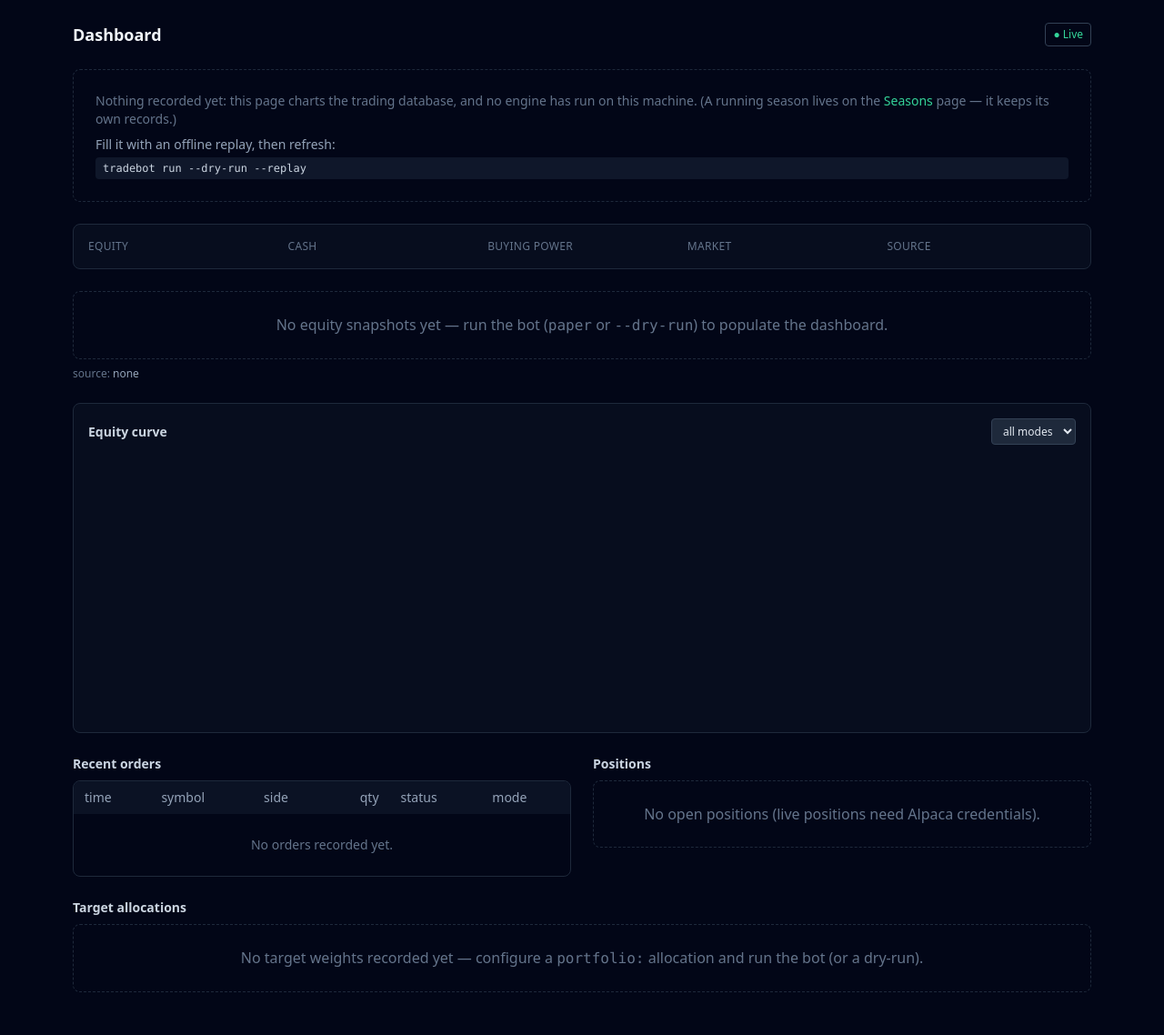
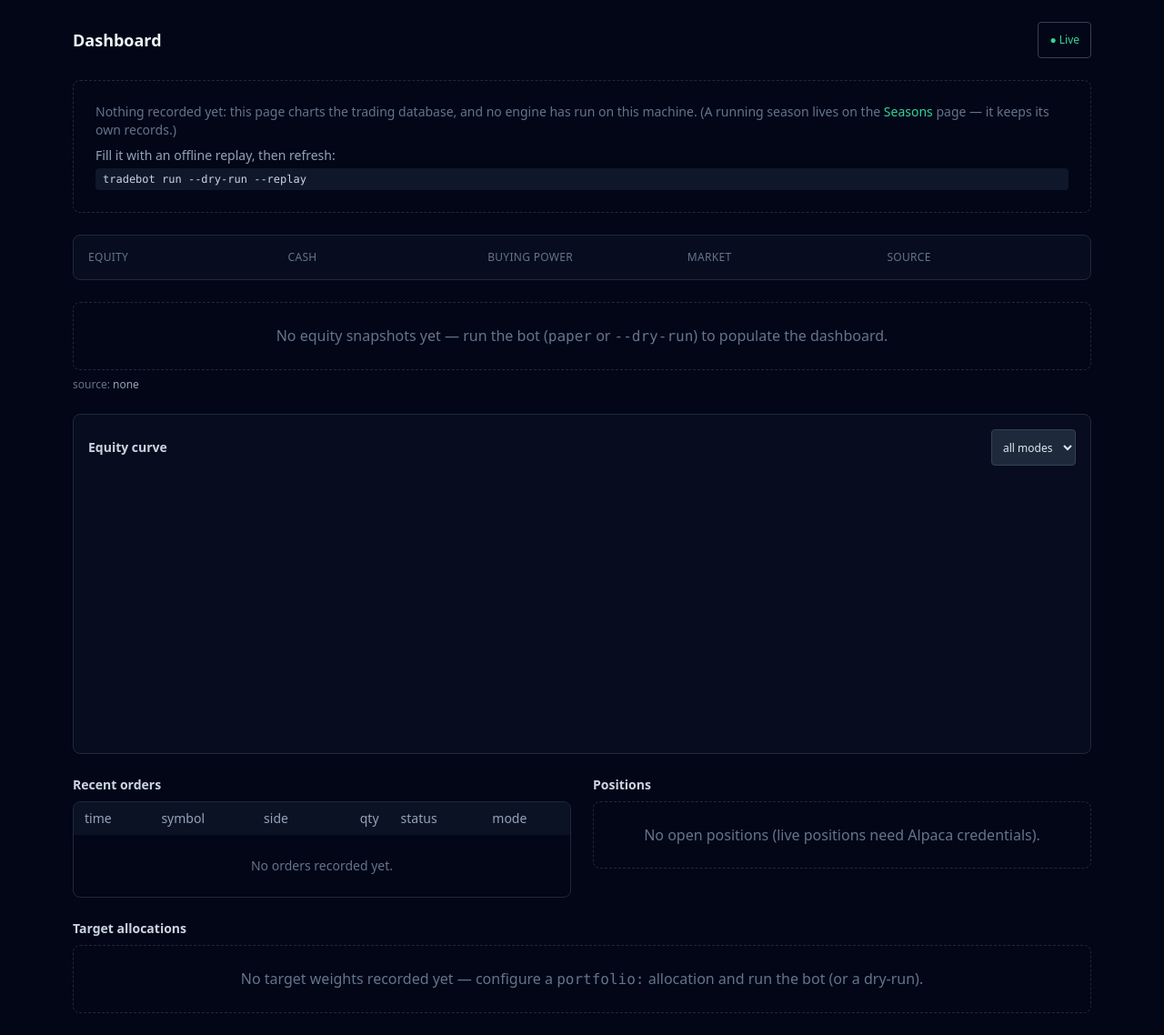
Before and after one commit to erancihan/tradebot, a FastAPI app: page / in a window 1280 px wide. Shown: the part 49-1187 px from the top of the page at 91% size. Before the commit the page ends 1140 px from the top, so only its background shows below. Run offline with FastAPI, Linux system fonts and the light colour scheme; data that the repository does not hold is empty; style sheets or scripts are compiled from the project's sources.

Commit message:
Dashboard: account cells and Live toggle were dead (no x-data scope) and the orders grid pushed the page to 427px; scope added, grids get grid-cols-1, toggle and mode picker 40px
Co-Authored-By: Claude Fable 5.1 <noreply@anthropic.com>
Claude-Session: https://claude.ai/code/session_018JPUQrkG8JpmcSypSd6hoA

```diff
--- a/tradebot/web/templates/pages/arena.html
+++ b/tradebot/web/templates/pages/arena.html
@@ -3,7 +3,7 @@
 {% block content %}
 <section class="space-y-4">
   <h1 class="text-lg font-semibold text-slate-100">Arena</h1>
-  <div class="grid gap-6 lg:grid-cols-3">
+  <div class="grid grid-cols-1 gap-6 lg:grid-cols-3">
     <aside class="lg:col-span-1">
       <h2 class="mb-2 text-sm font-semibold text-slate-300">Saved runs</h2>
       {% if runs %}
--- a/tradebot/web/templates/pages/dashboard.html
+++ b/tradebot/web/templates/pages/dashboard.html
@@ -1,14 +1,15 @@
 {% extends "base.html" %}
 {% block title %}Dashboard · tradebot{% endblock %}
 {% block content %}
-<section class="space-y-6">
+{#- A bare x-data scope: without one Alpine never evaluates the $store.live bindings below. -#}
+<section class="space-y-6" x-data>
   <div class="flex items-center justify-between">
     <h1 class="text-lg font-semibold text-slate-100">Dashboard</h1>
     <div class="flex items-center gap-3 text-xs">
       <span class="text-slate-500"
             x-text="$store.live.lastUpdated ? ('updated ' + $store.live.lastUpdated) : ''"></span>
       <button @click="$store.live.toggle()"
-              class="rounded border border-slate-700 px-2 py-1 hover:border-slate-500">
+              class="min-h-[40px] rounded border border-slate-700 px-3 py-1 hover:border-slate-500">
         <span x-show="$store.live.enabled" class="text-emerald-400">● Live</span>
         <span x-show="!$store.live.enabled" class="text-slate-400" x-cloak>❚❚ Paused</span>
       </button>
@@ -61,7 +62,7 @@
   <div class="rounded-lg border border-slate-800 bg-slate-900/40 p-4" x-data="equityChart()">
     <div class="mb-3 flex items-center justify-between">
       <h2 class="text-sm font-semibold text-slate-300">Equity curve</h2>
-      <select class="rounded border border-slate-700 bg-slate-800 px-2 py-1 text-xs text-slate-200"
+      <select class="min-h-[40px] rounded border border-slate-700 bg-slate-800 px-2 py-1 text-xs text-slate-200"
               @change="setMode($event.target.value)">
         <option value="">all modes</option>
         {% for m in modes %}<option value="{{ m }}">{{ m }}</option>{% endfor %}
@@ -70,7 +71,7 @@
     <div x-ref="chart" class="h-72 w-full"></div>
   </div>
 
-  <div class="grid gap-6 lg:grid-cols-2">
+  <div class="grid grid-cols-1 gap-6 lg:grid-cols-2">
     <div>
       <h2 class="mb-2 text-sm font-semibold text-slate-300">Recent orders</h2>
       <div x-data="partialLoader('/partials/orders')" x-html="html">
--- a/tradebot/web/templates/pages/seasons.html
+++ b/tradebot/web/templates/pages/seasons.html
@@ -3,7 +3,7 @@
 {% block content %}
 <section class="space-y-4">
   <h1 class="text-lg font-semibold text-slate-100">Seasons</h1>
-  <div class="grid gap-6 lg:grid-cols-3">
+  <div class="grid grid-cols-1 gap-6 lg:grid-cols-3">
     <aside class="lg:col-span-1">
       <h2 class="mb-2 text-sm font-semibold text-slate-300">Live leagues</h2>
       {% if seasons %}
```
Also changed, not shown: tests/test_web.py (+19 -0 lines).
